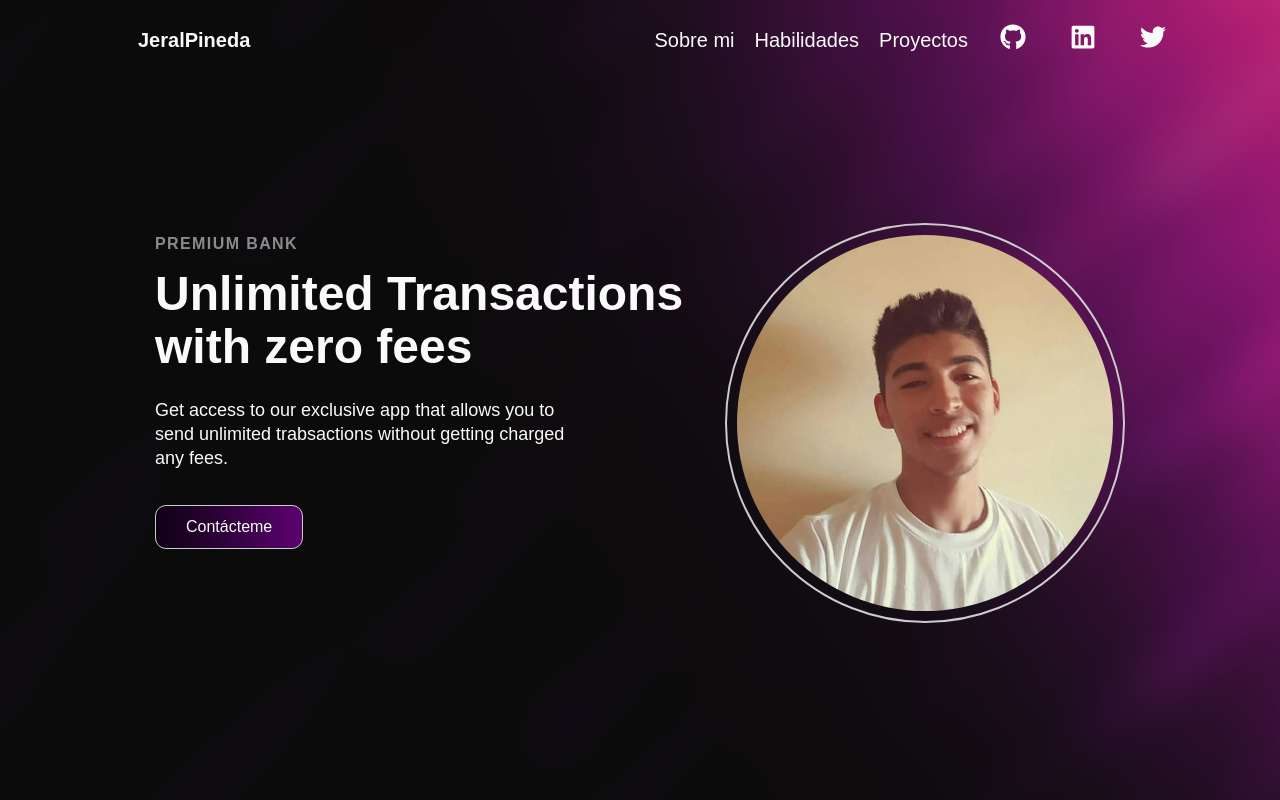
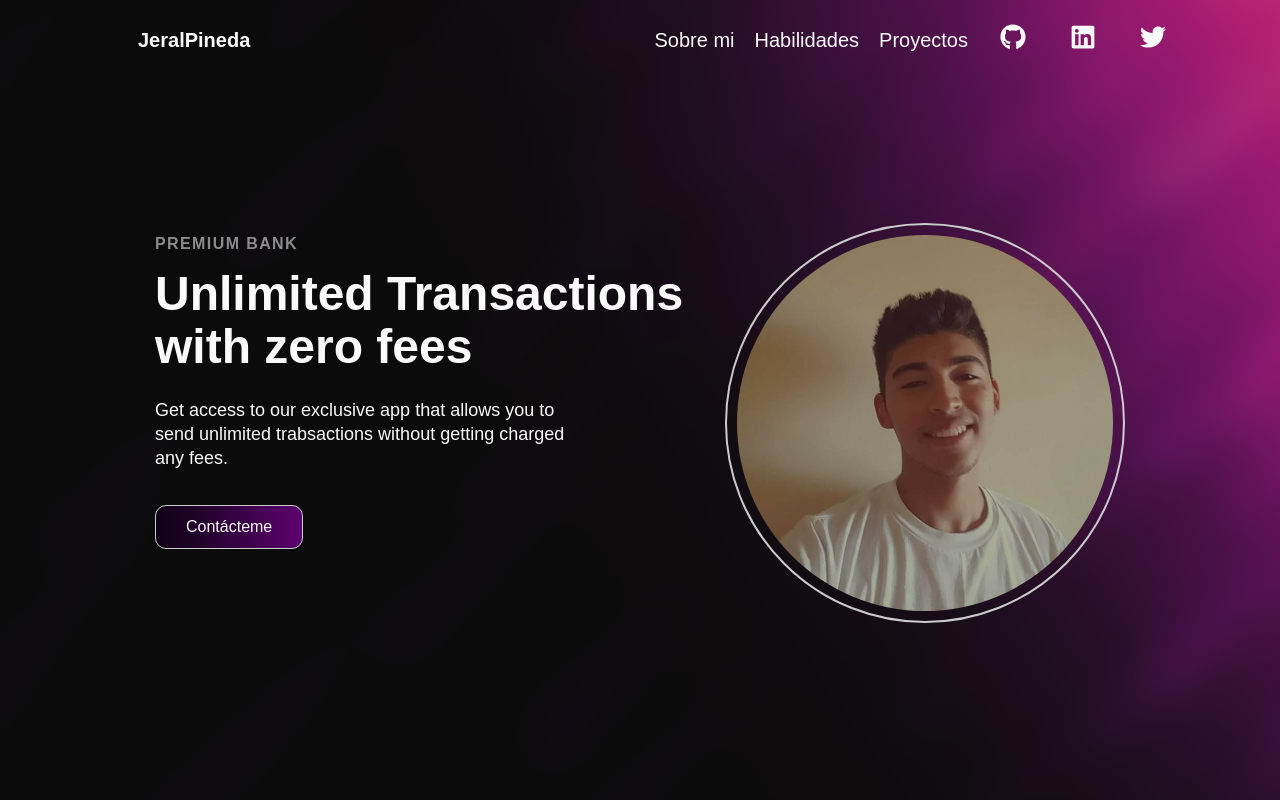
Before and after one commit to JeralPineda/portfolio, a React (Create React App) app: page / in a window 1280 px wide. Shown: the top 800 px of the page. Built offline with nearby package versions, Linux system fonts and the light colour scheme; a web font is replaced by a local one; what assets would draw is missing.

Commit message:
Bajando el brillo a la imagen

```diff
--- a/src/components/web/HeroSection/HeroElements.js
+++ b/src/components/web/HeroSection/HeroElements.js
@@ -139,4 +139,5 @@ export const Img = styled.img`
    width: 100%;
    border-radius: 50%;
    padding: 1rem;
+   filter: brightness(70%);
 `;
```
